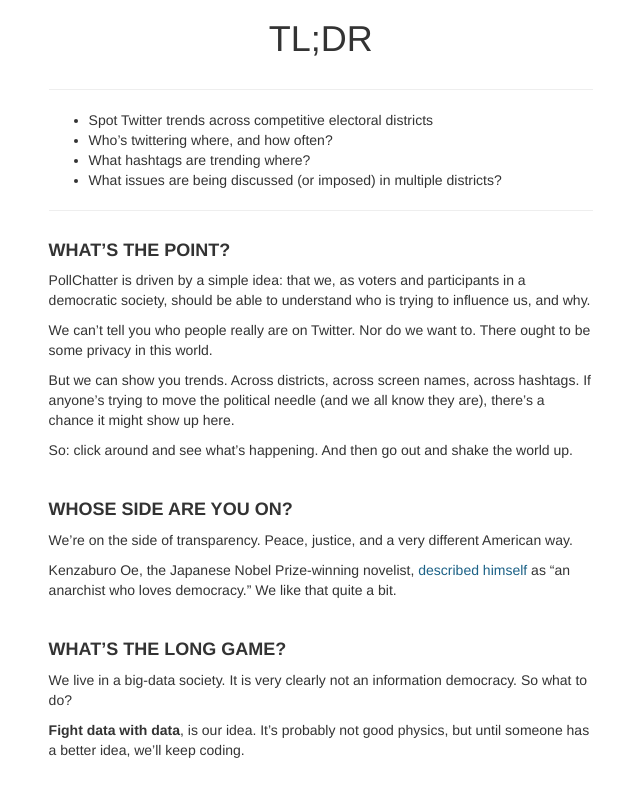
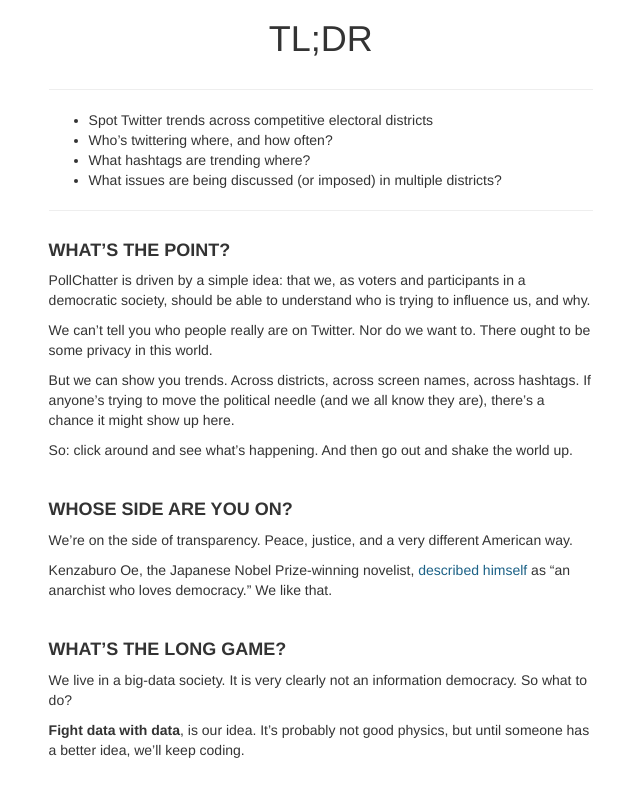
Before and after one commit to klaxonator/pollchat, a Flask app: page /about in a window 1280 px wide. Shown: the part 71-869 px from the top of the page, without its empty margins (320-960 px from the left). Run offline with Flask 2, Linux system fonts and the light colour scheme; some libraries are stand-ins or nearby versions.

Commit message:
0712 tweaks

```diff
--- a/app/static/style.css
+++ b/app/static/style.css
@@ -14,7 +14,7 @@
 }
 
 #full-container,
-#shell {
+#shell, #main-wrapper {
     min-height: 100vh; /* will cover the 100% of viewport */;
 }
 
@@ -102,14 +102,7 @@
     overflow:hidden;
 }
 
-a.text-nocolor, a.text-nocolor:link, {
-    color: #353737 !important;
-}
 
-a.text-nocolor:link. a.text-nocolor:link {
-    color: #353737 !important;
-    text-decoration: underline;
-}
 
 a:link {
     color: #1B6186;
@@ -130,6 +123,14 @@
       text-decoration: underline;
 }
 
+a.text-nocolor, a.text-nocolor:link, {
+    color: #353737 !important;
+}
+
+a.text-nocolor:link. a.text-nocolor:link {
+    color: #353737 !important;
+    text-decoration: underline;
+}
 
 li:active {
     color: #1B6186;
--- a/app/templates/about.html
+++ b/app/templates/about.html
@@ -62,9 +62,9 @@
         </p>
         <p>
         Kenzaburo Oe, the Japanese Nobel Prize-winning novelist,
-        <a href=“https://www.theparisreview.org/interviews/5816/kenzaburo-oe-the-art-of-fiction-no-195-kenzaburo-oe”>
+        <a href="https://www.theparisreview.org/interviews/5816/kenzaburo-oe-the-art-of-fiction-no-195-kenzaburo-oe">
             described himself</a> as “an anarchist who loves democracy.”
-            We like that quite a bit.
+            We like that.
         </p>
         <br>
         <h4><strong>WHAT’S THE LONG GAME?</strong></h4>
--- a/app/templates/district.html
+++ b/app/templates/district.html
@@ -79,7 +79,11 @@
 <div class="row">
     <div class="col-sm-2"></div>
     <div class="col-sm-8 text-center">
+        {% if time_delta=='1' %}
+        <h2 class="text-muted">Data: Last {{ time_delta }} day</h2>
+        {% else %}
         <h2 class="text-muted">Data: Last {{ time_delta }} days</h2>
+        {% endif %}
         <hr class="my-4">
     </div>
     <div class="col-sm-2"></div>
```
